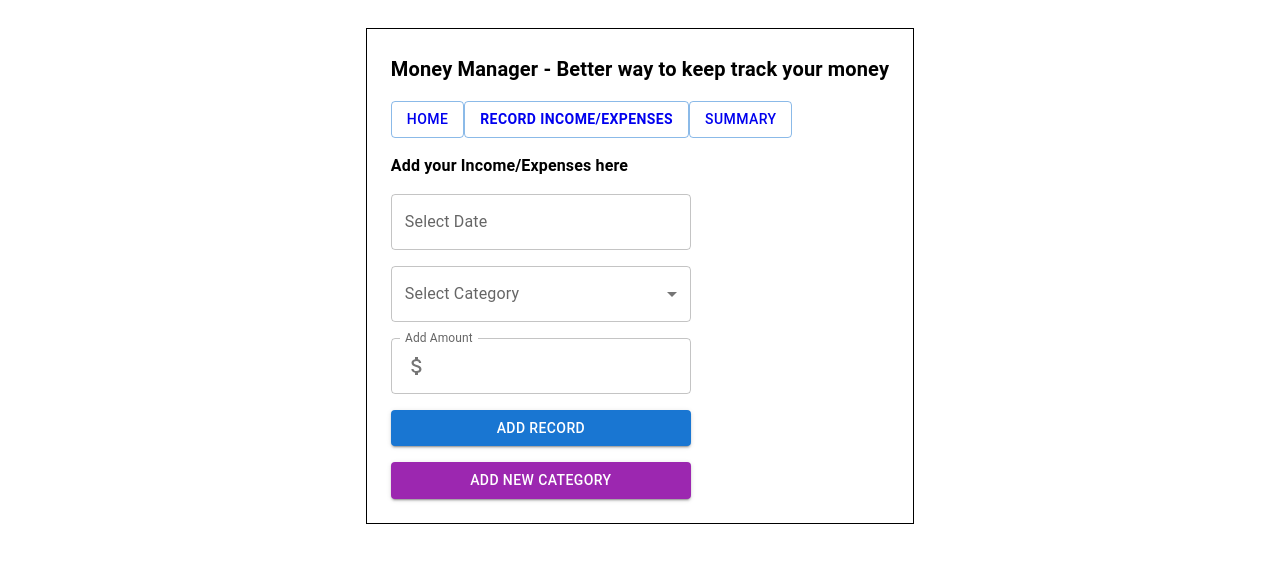
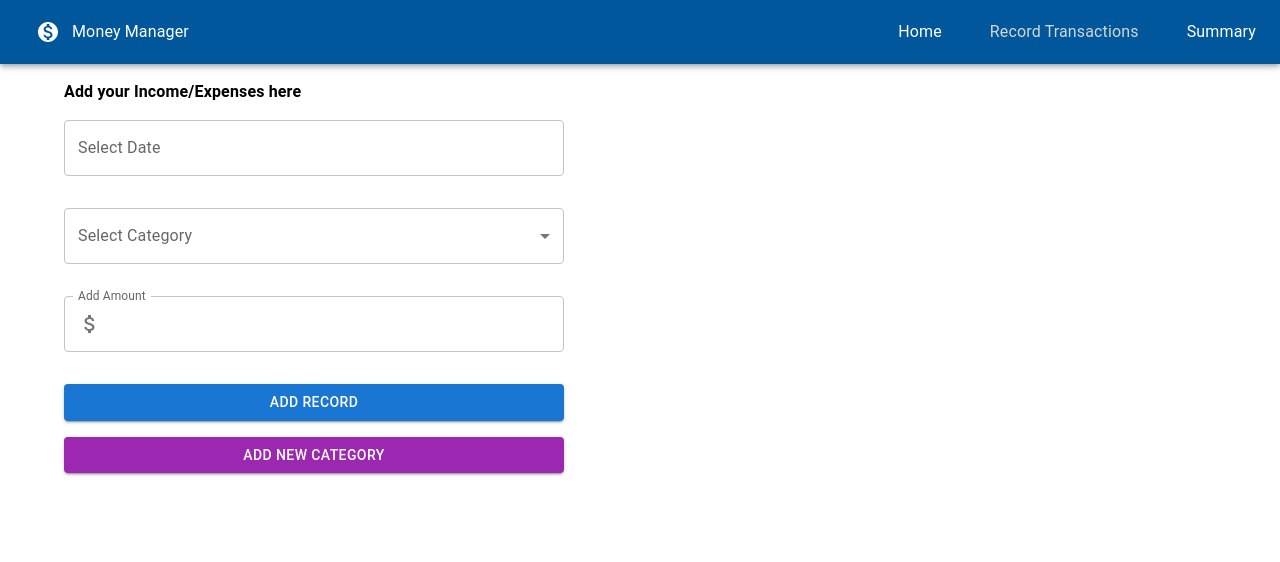
Before and after one commit to kcnabin/money-manager, a React (Create React App) app: page /add in a window 1280 px wide. Shown: the top 562 px of the page. Built offline with nearby package versions, Linux system fonts and the light colour scheme.

Commit message:
nav bar redesigned and made it responsive

```diff
--- a/src/App.css
+++ b/src/App.css
@@ -1,19 +1,31 @@
-#root {
-    padding: 20px 5%;
-    display: flex;
-    justify-content: center;
+body {
+    padding: 0;
+    margin: 0;
 }
 
-#root > div {
-    padding: 24px;
-    border: 1px solid black;
-
-}
-
-.main-routes a {
+a, a:visited, a:hover, a:active {
+    color: inherit;
     text-decoration: none;
 }
 
 .main-routes .active {
-    font-weight: bold;
+    color: #d4d6d5;
+    /* text-decoration: underline; */
 }
+
+/* #root {
+    padding: 0 5%;
+    display: flex;
+    justify-content: center;
+} */
+
+/* #root > div {
+    padding:  0 24px;
+
+} */
+
+/* .main-routes a {
+    text-decoration: none;
+}
+
+ */
--- a/src/App.js
+++ b/src/App.js
@@ -1,7 +1,6 @@
-
+import './App.css'
 import { Routes, Route } from 'react-router-dom'
-import './App.css'
-import { Typography, Stack } from '@mui/material'
+import { Stack } from '@mui/material'
 import { LocalizationProvider } from '@mui/x-date-pickers'
 import { AdapterDateFns } from '@mui/x-date-pickers/AdapterDateFns'
 
@@ -15,9 +14,6 @@ const App = () => {
   return (
     <LocalizationProvider dateAdapter={AdapterDateFns}>
     <Stack spacing={2}>
-      <Typography variant='h6' sx={{textAlign: 'center', fontWeight: 'bold'}}>
-        Money Manager - Better way to keep track your money
-      </Typography>
 
       <NavBar />
 
--- a/src/components/add-income-expenses/AddIncomeExpenses.jsx
+++ b/src/components/add-income-expenses/AddIncomeExpenses.jsx
@@ -1,5 +1,5 @@
 import { useState } from 'react'
-import { Button, Stack } from '@mui/material'
+import { Button, Stack, Box } from '@mui/material'
 
 import Title from './components/Title'
 import SelectMainCategory from './components/SelectMainCategory'
@@ -74,12 +74,19 @@ const AddIncomeExpenses = () => {
   }
 
   return (
-    <>
+    <Stack>
       <DisplayMessage msg={msg} />
-      <Stack spacing={2} sx={{maxWidth: '300px'}} >
+      <Stack spacing={2} sx={{
+          maxWidth: '500px',
+          margin: '0 5%'
+        }}
+      >
         <Title />
         <form onSubmit={addRecord}>
-        <Stack spacing={2}>
+          <Stack spacing={{
+            xs: 2,
+            sm: 4
+          }}>
           <PickDate setSelectedDate={setSelectedDate} selectedDate={selectedDate} />
 
           <SelectMainCategory
@@ -116,8 +123,7 @@ const AddIncomeExpenses = () => {
           displayMsg={displayMsg}
         />
       </Stack>
-    </>
-
+    </Stack>
   )
 }
 
--- a/src/components/add-income-expenses/components/DisplayMessage.jsx
+++ b/src/components/add-income-expenses/components/DisplayMessage.jsx
@@ -1,18 +1,18 @@
 import { Box, Typography } from '@mui/material'
 
 const DisplayMessage = ({ msg }) => {
-
-  console.log(msg)
-
   if (msg) {
     return (
       <Box sx={{
         backgroundColor: msg.bagcolor,
         color: 'white',
         fontWeight: 'bold',
-        padding: '8px 12px'
+        padding: '8px 12px',
+        marginBottom: '12px'
       }}>
-        <Typography variant="body1">{msg.text}</Typography>
+        <Typography variant="body1">
+          {msg.text}
+        </Typography>
       </Box>
     )
   }
--- a/src/components/nav-bar/NavBar.jsx
+++ b/src/components/nav-bar/NavBar.jsx
@@ -1,25 +1,89 @@
 import { NavLink } from 'react-router-dom'
-import { Stack, Button } from '@mui/material'
+import { Stack, AppBar, Toolbar, Typography, IconButton, Menu, MenuItem } from '@mui/material'
+import MonetizationOnIcon from '@mui/icons-material/MonetizationOn';
+import MenuIcon from '@mui/icons-material/Menu';
+import CloseIcon from '@mui/icons-material/Close';
+import { useState } from 'react'
 
 const NavBar = () => {
-    const style = {
-        flexWrap: 'wrap'
-    }
+    const [anchorElMenu, setAnchorElMenu] = useState(null)
+    const openMenu = Boolean(anchorElMenu)
+    const closeMenu = () => setAnchorElMenu(null)
+
     return (
-        <Stack direction='row' className="main-routes" sx={style}>
+        <AppBar position='static' sx={{bgcolor: 'info.dark'}}>
+            <Toolbar>
+                <IconButton color='inherit' size='large'>
+                    <MonetizationOnIcon />
+                </IconButton>
+                <Typography variant='body1' sx={{flexGrow: 1}}>
+                    Money Manager
+                </Typography>
 
-            <Button variant='outlined'>
-                <NavLink to='/' >Home</NavLink>
-            </Button>
-            <Button variant='outlined'>
-                <NavLink to='add'>Record Income/Expenses</NavLink>
-            </Button>
+                <Stack
+                    direction='row'
+                    className="main-routes"
+                    spacing={{
+                        xs: 1,
+                        sm: 4,
+                        md: 6
+                    }}
+                    sx={{
+                        display: {
+                            xs: 'none',
+                            sm: 'inherit'
 
-            <Button variant='outlined'>
-                <NavLink to='summary' >Summary</NavLink>
-            </Button>
+                        }
+                    }}
+                >
+                    <NavLink to='/'>
+                        <Typography variant='body1'>Home</Typography>
+                    </NavLink>
+                    <NavLink to='add'>
+                        <Typography variant='body1'>Record Transactions</Typography>
+                    </NavLink>
+                    <NavLink to='summary' >
+                        <Typography variant='body1'>Summary</Typography>
+                    </NavLink>
+                </Stack>
 
-        </Stack>
+                <IconButton
+                    sx={{
+                        display: {
+                            xs: 'inherit',
+                            sm: 'none'
+                        },
+                        color: 'white'
+                    }}
+                    onClick={e => setAnchorElMenu(e.currentTarget) }
+                >
+                    {openMenu ? <CloseIcon /> : <MenuIcon />}
+                </IconButton>
+
+                <Menu
+                    anchorEl={anchorElMenu}
+                    open={openMenu}
+                    onClose={closeMenu}
+                >
+                    <MenuItem>
+                        <NavLink to='/' onClick={closeMenu}>
+                            <Typography variant='body2'>Home</Typography>
+                        </NavLink>
+                    </MenuItem>
+                    <MenuItem onClick={closeMenu}>
+                        <NavLink to='add'>
+                            <Typography variant='body2'>Record Transactions</Typography>
+                        </NavLink>
+                    </MenuItem>
+                    <MenuItem onClick={closeMenu}>
+                        <NavLink to='summary' >
+                            <Typography variant='body2'>Summary</Typography>
+                        </NavLink>
+                    </MenuItem>
+                </Menu>
+
+            </Toolbar>
+        </AppBar>
     )
 }
 
```
Lines whose indentation alone changed are shown as unchanged.
